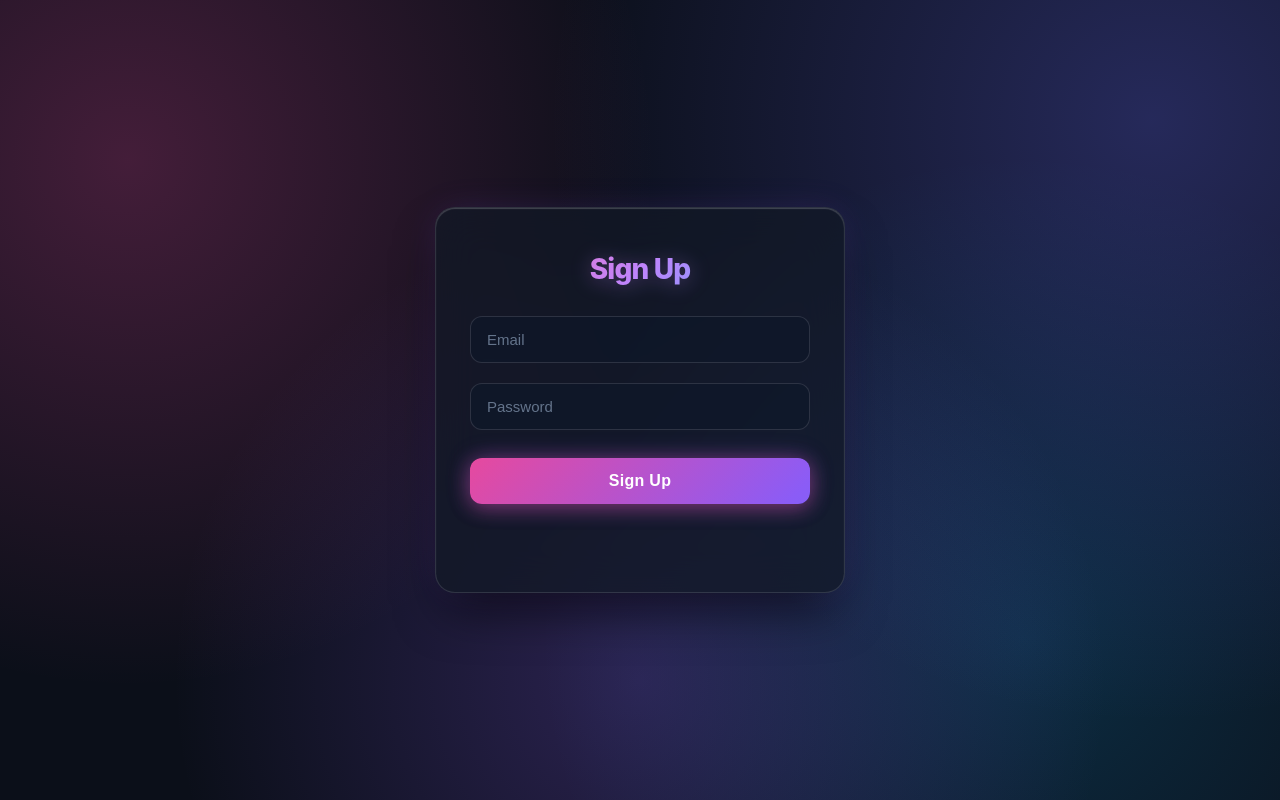
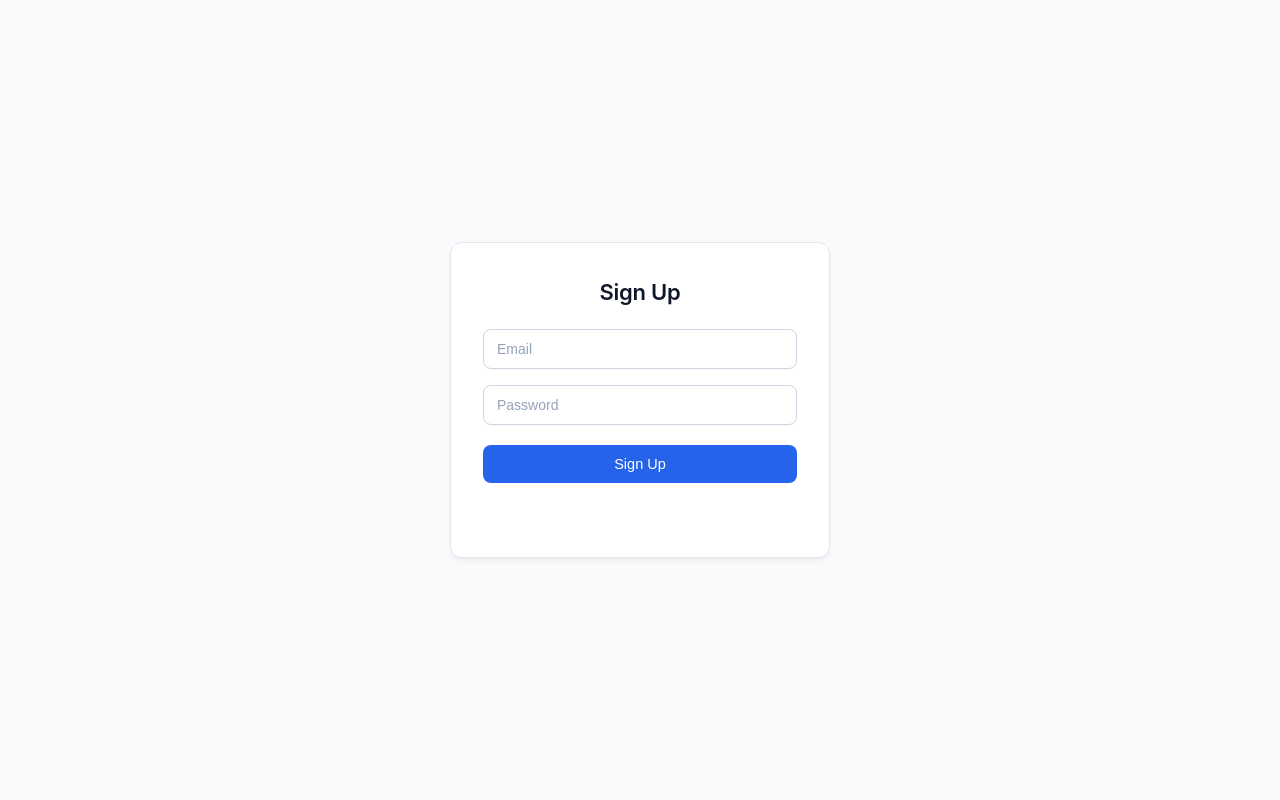
Before and after one commit to Amish-Sudhakara/MERN-TASK-2, a React (Vite) app in the folder client/: page / in a window 1280 px wide. Built offline with nearby package versions, Linux system fonts and the light colour scheme.

Commit message:
Switch to clean simple background and authentic UI styling

```diff
--- a/client/src/style.css
+++ b/client/src/style.css
@@ -5,57 +5,33 @@
 }
 
 body {
-  font-family: -apple-system, BlinkMacSystemFont, "Segoe UI", Roboto, Oxygen, Ubuntu, Cantarell, sans-serif;
-  background-color: #0b0f19;
-  background-image:
-    radial-gradient(circle at 10% 20%, rgba(236, 72, 153, 0.25) 0%, transparent 40%),
-    radial-gradient(circle at 90% 15%, rgba(99, 102, 241, 0.3) 0%, transparent 45%),
-    radial-gradient(circle at 50% 85%, rgba(139, 92, 246, 0.25) 0%, transparent 50%),
-    radial-gradient(circle at 80% 80%, rgba(14, 165, 233, 0.2) 0%, transparent 40%);
-  background-attachment: fixed;
-  color: #f8fafc;
+  font-family: -apple-system, BlinkMacSystemFont, "Segoe UI", Roboto, Helvetica, Arial, sans-serif;
+  background-color: #f8fafc;
+  color: #0f172a;
   min-height: 100vh;
   display: flex;
   justify-content: center;
   align-items: center;
-  padding: 24px;
-  overflow-x: hidden;
+  padding: 20px;
 }
 
 .card {
-  background: rgba(18, 24, 38, 0.75);
-  backdrop-filter: blur(20px);
-  -webkit-backdrop-filter: blur(20px);
+  background: #ffffff;
   width: 100%;
-  max-width: 410px;
-  padding: 44px 34px;
-  border-radius: 20px;
-  border: 1px solid rgba(255, 255, 255, 0.12);
-  box-shadow:
-    0 25px 50px -12px rgba(0, 0, 0, 0.65),
-    0 0 35px -5px rgba(139, 92, 246, 0.2),
-    inset 0 1px 1px rgba(255, 255, 255, 0.2);
-  position: relative;
-  transition: transform 0.3s ease, box-shadow 0.3s ease;
-}
-
-.card:hover {
-  box-shadow:
-    0 30px 60px -12px rgba(0, 0, 0, 0.75),
-    0 0 45px -5px rgba(236, 72, 153, 0.25),
-    inset 0 1px 1px rgba(255, 255, 255, 0.3);
+  max-width: 380px;
+  padding: 36px 32px;
+  border-radius: 12px;
+  border: 1px solid #e2e8f0;
+  box-shadow: 0 4px 6px -1px rgba(0, 0, 0, 0.05), 0 2px 4px -2px rgba(0, 0, 0, 0.05);
 }
 
 .card h2 {
-  margin-bottom: 30px;
+  margin-bottom: 24px;
   text-align: center;
-  font-size: 28px;
-  font-weight: 800;
-  letter-spacing: -0.03em;
-  background: linear-gradient(135deg, #f472b6 0%, #c084fc 50%, #60a5fa 100%);
-  -webkit-background-clip: text;
-  -webkit-text-fill-color: transparent;
-  filter: drop-shadow(0 2px 10px rgba(192, 132, 252, 0.35));
+  font-size: 22px;
+  font-weight: 600;
+  color: #0f172a;
+  letter-spacing: -0.01em;
 }
 
 .card br {
@@ -64,63 +40,54 @@ body {
 
 .card input {
   width: 100%;
-  padding: 14px 16px;
-  margin-bottom: 20px;
-  background-color: rgba(15, 23, 42, 0.65);
-  border: 1px solid rgba(255, 255, 255, 0.12);
-  border-radius: 12px;
-  font-size: 15px;
-  color: #f8fafc;
+  padding: 11px 13px;
+  margin-bottom: 16px;
+  background-color: #ffffff;
+  border: 1px solid #cbd5e1;
+  border-radius: 8px;
+  font-size: 14px;
+  color: #0f172a;
   outline: none;
-  transition: all 0.25s cubic-bezier(0.4, 0, 0.2, 1);
+  transition: border-color 0.15s ease, box-shadow 0.15s ease;
 }
 
 .card input::placeholder {
-  color: #64748b;
+  color: #94a3b8;
 }
 
 .card input:focus {
-  background-color: rgba(15, 23, 42, 0.9);
-  border-color: #c084fc;
-  box-shadow: 0 0 0 3px rgba(192, 132, 252, 0.25), 0 0 15px rgba(192, 132, 252, 0.2);
+  border-color: #2563eb;
+  box-shadow: 0 0 0 3px rgba(37, 99, 235, 0.15);
 }
 
 .card button {
   width: 100%;
-  padding: 14px;
-  margin-top: 8px;
-  background: linear-gradient(135deg, #ec4899 0%, #8b5cf6 50%, #3b82f6 100%);
-  background-size: 200% 200%;
-  background-position: 0% 50%;
+  padding: 11px;
+  margin-top: 4px;
+  background-color: #2563eb;
   color: #ffffff;
   border: none;
-  border-radius: 12px;
-  font-size: 16px;
-  font-weight: 700;
-  letter-spacing: 0.02em;
+  border-radius: 8px;
+  font-size: 14.5px;
+  font-weight: 500;
   cursor: pointer;
-  box-shadow: 0 4px 20px rgba(236, 72, 153, 0.4), 0 0 25px rgba(139, 92, 246, 0.3);
-  transition: all 0.3s cubic-bezier(0.4, 0, 0.2, 1);
+  transition: background-color 0.15s ease;
 }
 
 .card button:hover {
-  background-position: 100% 50%;
-  box-shadow: 0 6px 28px rgba(236, 72, 153, 0.6), 0 0 35px rgba(59, 130, 246, 0.45);
-  transform: translateY(-2px);
+  background-color: #1d4ed8;
 }
 
 .card button:active {
-  transform: translateY(0);
-  box-shadow: 0 3px 12px rgba(236, 72, 153, 0.4);
+  background-color: #1e40af;
 }
 
 .card p {
-  margin-top: 22px;
+  margin-top: 18px;
   text-align: center;
-  font-size: 14.5px;
-  font-weight: 600;
-  min-height: 22px;
-  color: #38bdf8;
-  text-shadow: 0 0 12px rgba(56, 189, 248, 0.45);
+  font-size: 13.5px;
+  font-weight: 500;
+  min-height: 20px;
+  color: #475569;
   word-break: break-word;
 }
```
